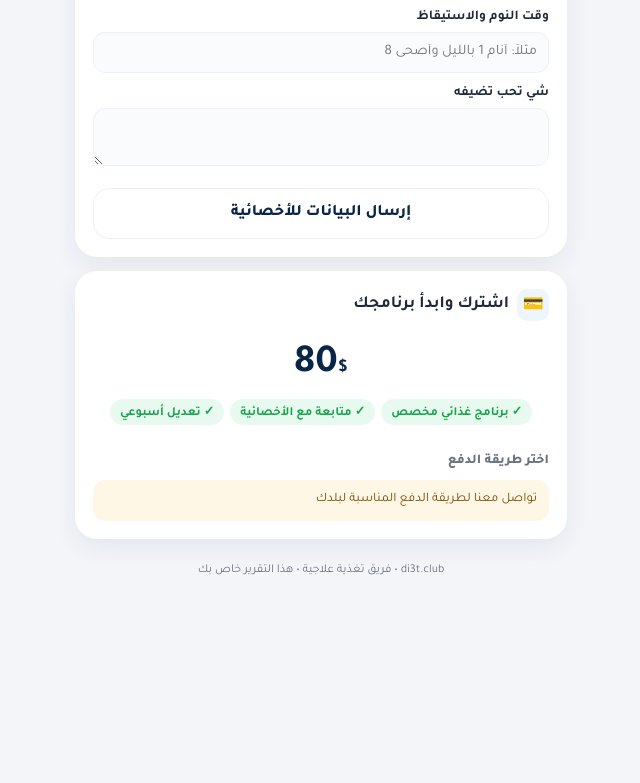
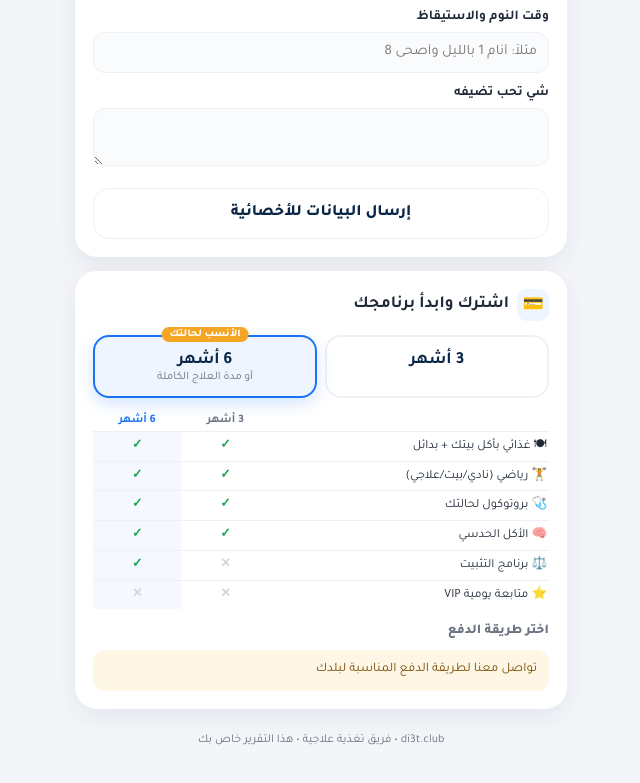
Before and after one commit to clubdi3t-del/dietclub, a plain HTML site: page landing/crm/report.html in a window 1280 px wide. Shown: the part 1794-2577 px from the top of the page, without its empty margins (319-959 px from the left). Before the commit the page ends 2411 px from the top, so only its background shows below. Drawn offline with Linux system fonts and the light colour scheme.

Commit message:
CRM report: 3/6/12-month plans with compact feature table, optional prices, per-client gifts
Co-Authored-By: Claude Opus 5.5 <noreply@anthropic.com>
Claude-Session: https://claude.ai/code/session_01H45cxA9TENgUnjwFuvAPmQ

```diff
--- a/landing/crm/report.html
+++ b/landing/crm/report.html
@@ -62,6 +62,12 @@ input:focus,select:focus,textarea:focus{border-color:var(--blue)}
 .tag{font-size:11px;background:#e8faf0;color:var(--green);border-radius:8px;padding:2px 8px}
 .toast{position:fixed;bottom:20px;left:50%;transform:translateX(-50%);background:#111827;color:#fff;border-radius:12px;padding:10px 18px;font-size:14px;opacity:0;transition:.3s;pointer-events:none}.toast.on{opacity:1}
 .ok{text-align:center;padding:10px;color:var(--green);font-weight:800;display:none}
+.plans{display:flex;gap:8px;margin-bottom:12px}.pl{flex:1;position:relative;border:2px solid var(--line);background:#fff;border-radius:16px;padding:14px 6px 10px;font:inherit;cursor:pointer;text-align:center}
+.pl b{display:block;font-size:17px;color:var(--navy)}.pl small{display:block;color:var(--muted);font-size:11.5px;min-height:15px}.pl span{display:block;margin-top:4px;font-size:12.5px;font-weight:800;color:var(--green)}
+.pl.on{border-color:var(--blue);background:#eef5ff;box-shadow:0 6px 16px rgba(26,115,245,.18)}.pl em{position:absolute;top:-10px;right:50%;transform:translateX(50%);font-style:normal;font-size:10.5px;font-weight:800;background:var(--gold);color:#fff;border-radius:8px;padding:1px 8px;white-space:nowrap}
+.ft{width:100%;border-collapse:collapse;font-size:12.5px}.ft th{font-size:11.5px;color:var(--muted);padding:4px 2px;width:46px;white-space:nowrap}.ft td:first-child{white-space:nowrap;font-size:12.5px}.ft th.on{color:var(--blue)}.ft td{padding:5px 2px;border-top:1px solid var(--line);line-height:1.5}.ft td:not(:first-child){text-align:center}.ft td.on{background:#f5f9ff}
+.ft i{font-style:normal;font-weight:800}.ft .y{color:var(--green)}.ft .n{color:#d1d5db}
+.gift{margin-top:10px;background:#fff7e6;border-radius:12px;padding:9px 12px;font-size:13px;line-height:1.7;color:#7a4b00}
 footer{text-align:center;color:var(--muted);font-size:12px;padding:10px}
 </style>
 </head>
@@ -95,10 +101,15 @@ function render(){
  $("#hi").textContent=`أهلاً ${C.name.split(" ")[0]} 👋`;
  $("#intro").textContent=`هذا تقريرك الشخصي من ${C.specialist||"أخصائية التغذية"}، جهزناه بناءً على بياناتك${C.complaint?" وشكواك: "+C.complaint:""}.`;
  const bmiPos=bmi?Math.max(2,Math.min(98,(bmi-15)/(40-15)*100)):50,bmiTxt=!bmi?"":bmi<18.5?"أقل من الطبيعي":bmi<25?"طبيعي":bmi<30?"وزن زائد":"سمنة";
- const cur=CFG.currency[C.country],usd=+C.price||80;
+ const cur=CFG.currency[C.country];
+ const PL={"3":{t:"3 أشهر",d:""},"6":{t:"6 أشهر",d:"أو مدة العلاج الكاملة"},"12":{t:"12 شهر",d:"سنوية"}};
+ const plans=(C.plans&&C.plans.length?C.plans:["3","6"]).filter(k=>PL[k]);if(!plans.includes(SEL))SEL=plans.includes("6")?"6":plans[0];
+ const pr=(C.prices||{})[SEL],usd=pr?+pr:null;
+ const FT=[["🍽 غذائي بأكل بيتك + بدائل","3"],["🏋️ رياضي (نادي/بيت/علاجي)","3"],["🩺 بروتوكول لحالتك","3"],["🧠 الأكل الحدسي","3"],["⚖️ برنامج التثبيت","6"],["⭐ متابعة يومية VIP","12"]];
+ const has=(k,min)=>+k>=+min;
  const methods=CFG.methods.filter(m=>m.countries.includes(C.country)).concat(CFG.methods.filter(m=>m.countries.includes("*")&&!m.countries.includes(C.country)));
  const ms=methods.map((m,i)=>`<details class="pm" ${i===0?"open":""}><summary>${m.icon} ${esc(m.name)} ${m.countries.includes(C.country)?'<span class="tag">متوفر في '+esc(C.country)+'</span>':""}<em>⌄</em></summary><div class="f">
-   ${m.link?`<a class="btn" href="${esc(CFG.payLink.replace("{usd}",usd))}" target="_blank" rel="noopener">ادفع ${usd}$ الآن ←</a>`:""}
+   ${m.link?`<a class="btn" href="${esc(usd?CFG.payLink.replace("{usd}",usd):CFG.payLink.split("?")[0])}" target="_blank" rel="noopener">الدفع الإلكتروني ←</a>`:""}
    ${m.fields.map(([k,v])=>`<div class="row"><small>${esc(k)}</small><b>${esc(v)}</b><button class="cp" data-c="${esc(v)}">نسخ</button></div>`).join("")}
    ${m.note?`<div class="warn">${esc(m.note)}</div>`:""}</div></details>`).join("");
  $("#main").innerHTML=`
@@ -134,13 +145,15 @@ function render(){
   <button class="btn o" id="send">إرسال البيانات للأخصائية</button><div class="ok" id="sent">✓ وصلت بياناتك، شكراً لك</div></div>
 
  <div class="card" id="pay"><h2><i>💳</i>اشترك وابدأ برنامجك</h2>
-  <div class="price"><b>${usd}<small>$</small></b>${cur?`<div class="loc">≈ <b>${(usd*cur[1]).toLocaleString("en",{maximumFractionDigits:cur[1]<1?2:0})} ${esc(cur[0])}</b> <small>(سعر تقريبي)</small></div>`:""}
-   <div class="inc"><span>✓ برنامج غذائي مخصص</span><span>✓ متابعة مع الأخصائية</span><span>✓ تعديل أسبوعي</span></div></div>
+  <div class="plans">${plans.map(k=>`<button class="pl ${SEL===k?"on":""}" data-pl="${k}">${k==="6"?'<em>الأنسب لحالتك</em>':""}<b>${PL[k].t}</b><small>${PL[k].d||"&nbsp;"}</small>${(C.prices||{})[k]?`<span>${C.prices[k]}$${cur?` ≈ ${(C.prices[k]*cur[1]).toLocaleString("en",{maximumFractionDigits:cur[1]<1?2:0})} ${esc(cur[0])}`:""}</span>`:""}</button>`).join("")}</div>
+  <table class="ft"><tr><th></th>${plans.map(k=>`<th class="${SEL===k?"on":""}">${PL[k].t}</th>`).join("")}</tr>
+   ${FT.map(([f,min])=>`<tr><td>${f}</td>${plans.map(k=>`<td class="${SEL===k?"on":""}">${has(k,min)?'<i class="y">✓</i>':'<i class="n">✕</i>'}</td>`).join("")}</tr>`).join("")}</table>
+  ${arr(C.gifts).length?`<div class="gift">🎁 <b>هدايا خاصة لك:</b> ${arr(C.gifts).map(esc).join(" • ")}</div>`:""}
   <div class="sub">اختر طريقة الدفع</div>${ms||'<div class="warn">تواصل معنا لطريقة الدفع المناسبة لبلدك</div>'}
-  ${CFG.whatsapp?`<a class="btn g" href="https://wa.me/${CFG.whatsapp}?text=${encodeURIComponent("السلام عليكم، أنا "+C.name+" حوّلت مبلغ الاشتراك "+usd+"$، وهذا الإيصال 👇")}" target="_blank">📎 أرسل إيصال الدفع على واتساب</a>`:""}</div>`;
+  ${CFG.whatsapp?`<a class="btn g" href="https://wa.me/${CFG.whatsapp}?text=${encodeURIComponent("السلام عليكم، أنا "+C.name+" حوّلت مبلغ اشتراك "+PL[SEL].t+"، وهذا الإيصال 👇")}" target="_blank">📎 أرسل إيصال الدفع على واتساب</a>`:""}</div>`;
 }
-render();
-document.addEventListener("click",e=>{const c=e.target.closest("[data-c]");if(c){navigator.clipboard?.writeText(c.dataset.c);toast("تم النسخ ✓")}
+let SEL=null;render();
+document.addEventListener("click",e=>{const pl=e.target.closest("[data-pl]");if(pl){SEL=pl.dataset.pl;const y=scrollY;render();scrollTo(0,y);return}const c=e.target.closest("[data-c]");if(c){navigator.clipboard?.writeText(c.dataset.c);toast("تم النسخ ✓")}
  const o=e.target.closest(".opts button");if(o){o.parentNode.querySelectorAll("button").forEach(b=>b.classList.toggle("on",b===o))}});
 $("#send").onclick=()=>{const v=q=>document.querySelector(`[data-q="${q}"] .on`)?.textContent||"—",g=id=>$("#"+id).value||"—";
  const msg=`بيانات إضافية من ${C.name} (${C.phone||""}):\n• الهدف: ${v("goal")}\n• أمراض/أدوية: ${g("q_med")}\n• حساسية: ${g("q_all")}\n• الوجبات: ${v("meals")}\n• النشاط: ${v("act")}\n• النوم: ${g("q_sleep")}\n• ملاحظة: ${g("q_note")}`;
```
Also changed, not shown: landing/crm/builder.html (+3 -2 lines).
